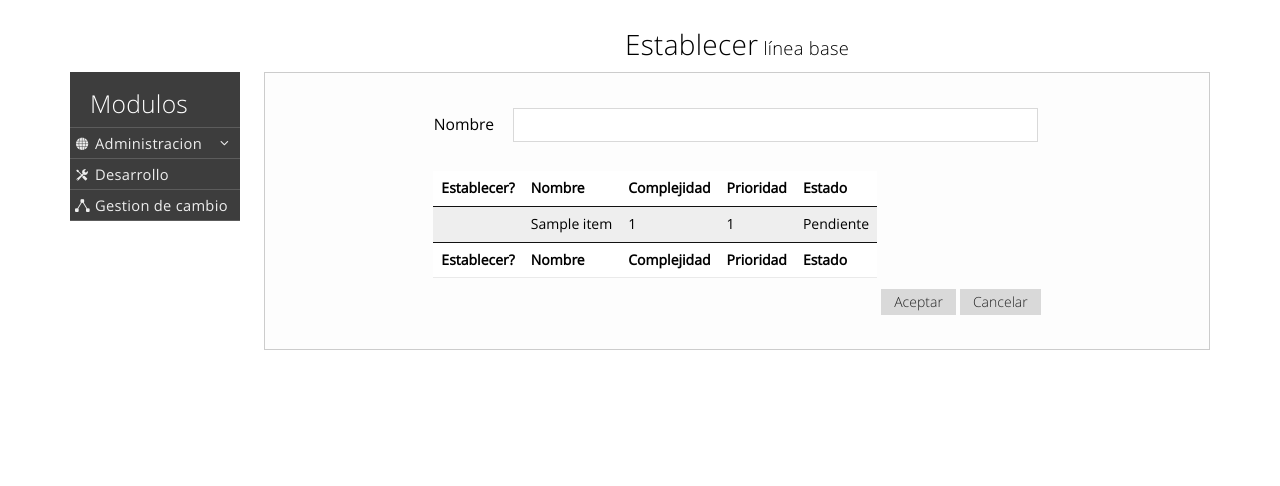
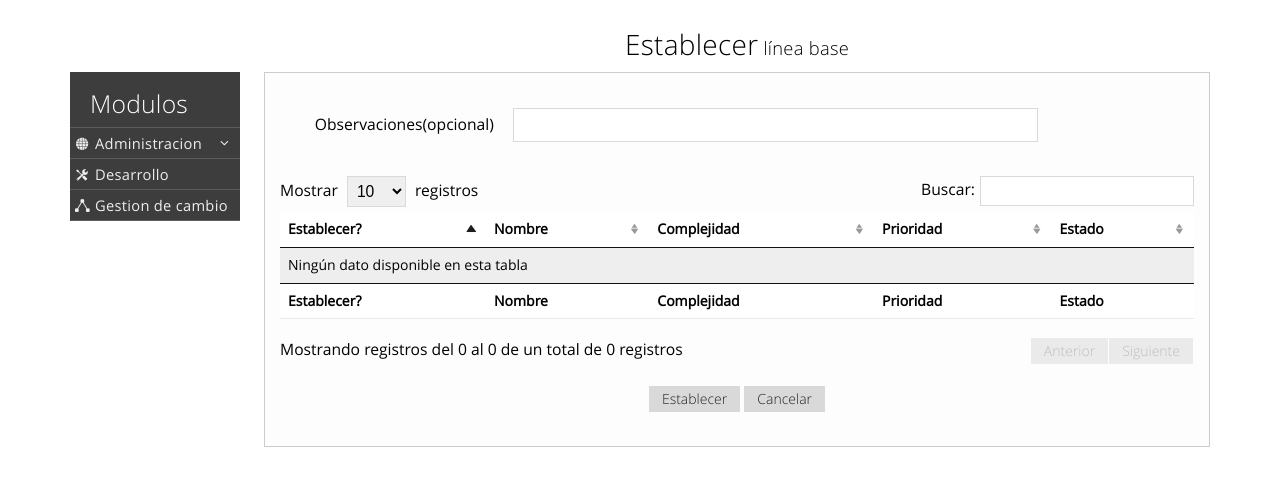
Before and after one commit to fersauce/Sigma_System, a Django app: page /ss/proyecto/1/fase/1/lbase/establecer/ in a window 1280 px wide. Shown: the part 45-531 px from the top of the page. Run offline with Django 3.2, Linux system fonts and the light colour scheme; tables that the repository leaves empty hold one stand-in row (values such as "Sample post"); parts of the project's set-up code (start-up, migrations or seed data) failed here and were passed over; some libraries are stand-ins or nearby versions.

Commit message:
DetallesHtml

```diff
--- a/Sigma_System/models.py
+++ b/Sigma_System/models.py
@@ -110,7 +110,7 @@ class Archivo(models.Model):
 
 
 class LBase(models.Model):
-    estado = models.CharField(max_length=15)
+    estado = models.CharField(max_length=15, default='cerrado')
     obs = models.CharField(max_length=60, default='Sin obs.')
     fase = models.ForeignKey(Fase)
 
--- a/Sigma_System/vistas/ComiteViews.py
+++ b/Sigma_System/vistas/ComiteViews.py
@@ -147,6 +147,6 @@ def agregarUsuarios(request, idProyect):
     else:
         pass
 
-    return render(request, 'administrarcomite.html.html',
+    return render(request, 'administrarcomite.html',
                   {'usuariosProyecto': usuarios, 'proyecto': proyecto,
                    'comite': comite, 'usuarioComite': usuariosPorComite})
--- a/Sigma_System/vistas/FaseViews.py
+++ b/Sigma_System/vistas/FaseViews.py
@@ -128,12 +128,35 @@ def linea_base(request, idProyecto, idFase):
 
 
 def establecer_linea_base(request, idProyecto, idFase):
-    itemfinales = Item.objects.filter(tipoItems__fase=Fase.objects.get(id=idFase))
+    itemfinales = traer_itemfinales(idFase)
     if request.method == 'POST':
-        messages.success(request, 'paso por establecer la linea base de la vista linea_base')
+        obs = request.POST['obs']
+        lb = LBase.objects.create(obs=obs, fase=Fase.objects.get(id=idFase))
+        i_finales = request.POST.getlist('items_finales')
+
+
+        messages.success(request, 'paso por establecer la linea base de la vista linea_base' + obs)
         return HttpResponseRedirect(reverse('sigma:adm_fase_lb', args=(idProyecto, idFase)))
     else:
         return render(request, 'AsignarItemxLB.html', {'id_proy': idProyecto, 'id_fase': idFase, 'itemfinales':itemfinales})
+
+
+def traer_itemfinales(idFase):
+    fase = Fase.objects.get(id=idFase)
+    items = Item.objects.filter(tipoItems__fase=fase, estado='aprobado')
+    items_finales = []
+    for i in items:
+        i_hijo = Item.objects.filter(item_padre=i.id, tipoItems__fase=fase)
+        if not i_hijo:
+            items_finales.append(i)
+    return items_finales
+
+
+def traer_items_padre(i_finales, idFase):
+    visitado = []
+    items_padre = []
+
+    pass
 
 
 @login_required(login_url='/login/')
--- a/templates/AsignarItemxLB.html
+++ b/templates/AsignarItemxLB.html
@@ -27,21 +27,19 @@
         <div class="example">
             <form action="{%  url 'sigma:adm_fase_lb_est' id_proy id_fase %}" method="post">
                 {% csrf_token %}
-                <fieldset>
                     <div class="grid fluid">
                         <div class="row">
                             <div class="span3">
-                                <label class="text-right">Nombre</label>
+                                <label class="text-right">Observaciones(opcional)</label>
                             </div>
                             <div class="span7">
                                 <div class="input-control text" data-role="input-control">
-                                    <input type="text" name="nombre">
+                                    <input type="text" name="obs">
                                 </div>
                             </div>
                         </div>
                     </div>
-                    <div class="input-control switch" data-role="input-control" align="left">
-                        <table class="table striped hovered dataTable" id="tablaFase">
+                        <table class="table striped hovered dataTable" id="tablaLbxItem">
                             <thead>
                                  <tr>
                                      <th class="text-left">Establecer?</th>
@@ -54,11 +52,18 @@
                             <tbody>
                                 {% for i in itemfinales %}
                                     <tr>
-                                        <td><div class="input-control switch" data-role="input-control" align="left"></td>
-                                        <td>{{ i.nombre }}</td>
-                                        <td class="right" width>{{ i.complejidad }}</td>
-                                        <td class="right" width>{{ i.prioridad }}</td>
-                                        <td class="right" width>{{ i.estado }}</td>
+                                        <td class="right">
+                                            <div class="input-control switch" data-role="input-control">
+                                                <label class="inline-block">
+                                                    <input type="checkbox" name="items_finales"  value="{{ i.id }}"/>
+                                                    <span class="check"></span>
+                                                </label>
+                                            </div>
+                                        </td>
+                                        <td class="right">{{ i.nombre }}</td>
+                                        <td class="right">{{ i.complejidad }}</td>
+                                        <td class="right">{{ i.prioridad }}</td>
+                                        <td class="right">{{ i.estado }}</td>
                                     </tr>
                                 {% endfor %}
                             </tbody>
@@ -72,10 +77,18 @@
                                 </tr>
                             </tfoot>
                         </table>
-                    </div>
-                        <input type="submit" value="Aceptar" onclick="">
+                        <script>
+                            $(document).ready(function() {
+                                $('#tablaLbxItem').dataTable( {
+                                    "oLanguage": {
+                                        "sUrl": "/static/MetroBoostrap/data/spanish.txt"
+                                    }
+                                } );
+                            } );
+                        </script>
+                        <br>
+                        <input type="submit" value="Establecer" onclick="">
                         <a href="{% url 'sigma:adm_fase_lb' id_proy id_fase %}"><input type="button" value="Cancelar" ></a>
-                </fieldset>
             </form>
         </div>
     </div>
```
